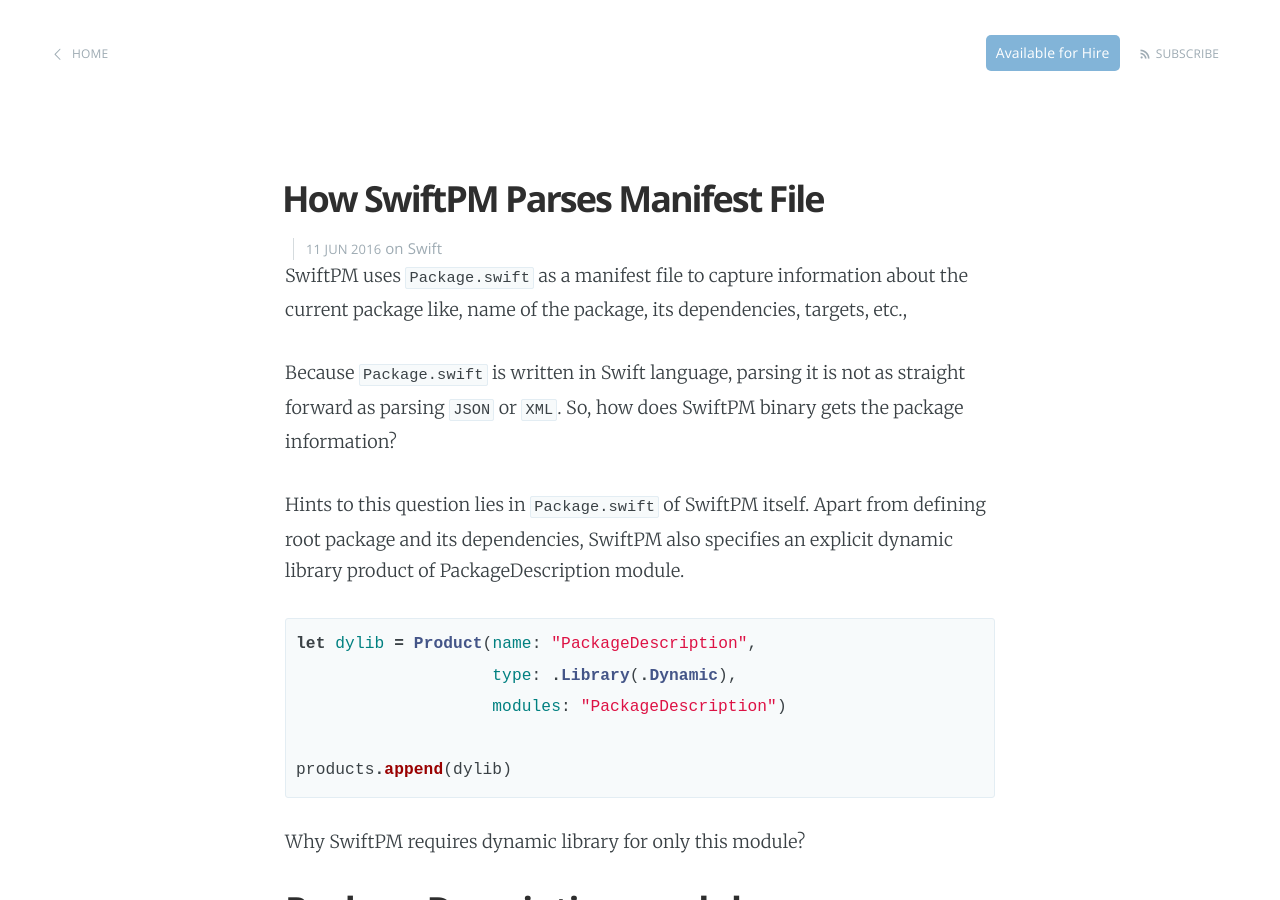
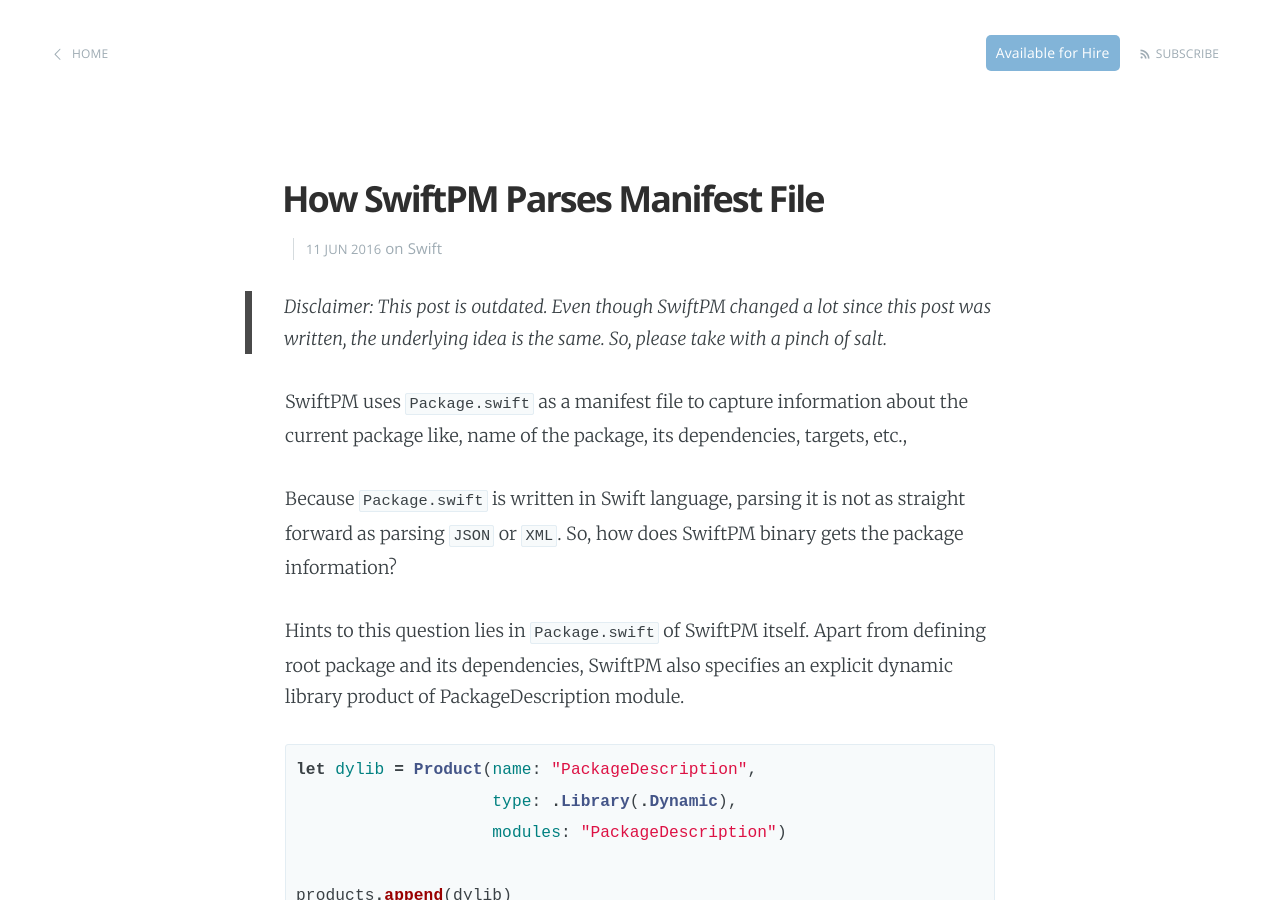
Before and after one commit to bhargavg/bhargavg.com, a Jekyll site: the page built from _posts/2016-06-11-how-swiftpm-parses-manifest-file.md, in a window 1280 px wide and 900 px high. Built offline with Jekyll 4.4.1, drawn with Linux system fonts in a browser that asks for light colours; comment, search, counter and statistics services are not loaded.

Commit message:
Add deprecation warning for manifest parsing

```diff
--- a/_posts/2016-06-11-how-swiftpm-parses-manifest-file.md
+++ b/_posts/2016-06-11-how-swiftpm-parses-manifest-file.md
@@ -6,6 +6,8 @@
 disqus: true
 uuid: 99F5E9A9-B0D8-4B61-A454-FFEF8BC82773
 ---
+
+> Disclaimer: This post is outdated. Even though SwiftPM changed a lot since this post was written, the underlying idea is the same. So, please take with a pinch of salt.
 
 SwiftPM uses `Package.swift` as a manifest file to capture information about the current package like, name of the package, its dependencies, targets, etc.,
 
```
